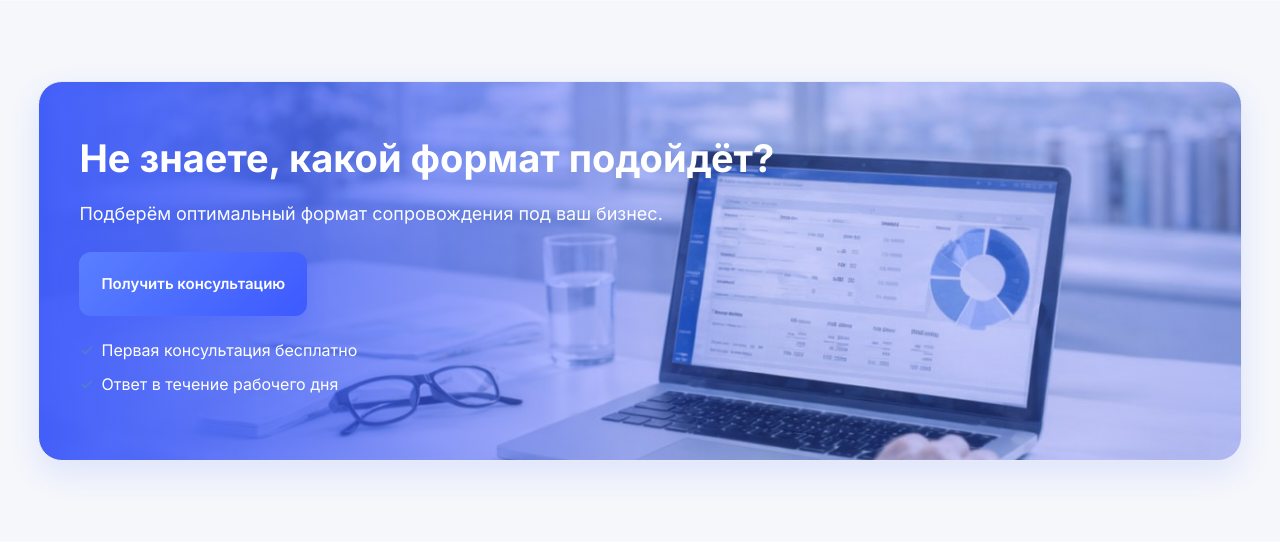
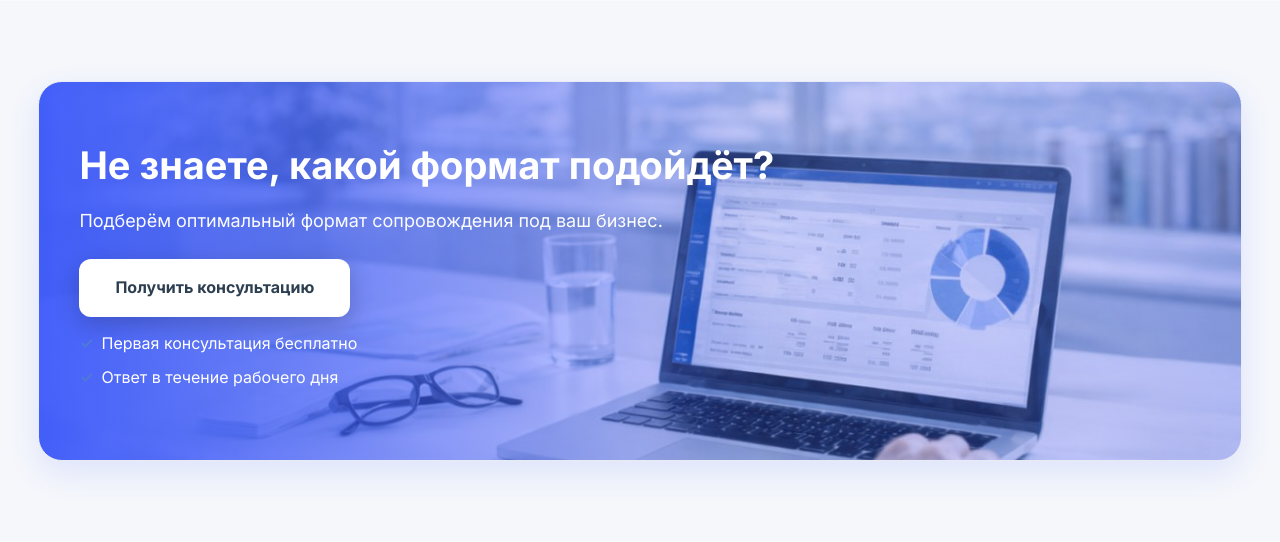
Before and after one commit to KoboSteruS/TOT, a Flask app: page / in a window 1280 px wide. Shown: the part 3104-3646 px from the top of the page. Run offline with Flask 3, Linux system fonts and the light colour scheme.

Commit message:
style: белая кнопка с чёрным текстом в CTA блоке
- Добавлен класс btn-cta-white-special

- Белый фон (#fff) с тёмным текстом (var(--text))

- Тёмная тень для контраста на синем фоне

- Hover: подъём + усиление тени + светло-серый фон

- Лучший контраст на синем градиентном фоне

Made-with: Cursor

```diff
--- a/static/styles.css
+++ b/static/styles.css
@@ -1228,6 +1228,27 @@ h2 {
   font-weight: 700;
 }
 
+.btn-cta-white-special {
+  display: inline-block;
+  padding: 16px 36px;
+  background: #fff;
+  color: var(--text);
+  font-weight: 700;
+  font-size: 16px;
+  border-radius: 12px;
+  text-decoration: none;
+  transition: all .3s cubic-bezier(0.4, 0, 0.2, 1);
+  box-shadow: 0 8px 24px rgba(0, 0, 0, .2);
+  border: none;
+  cursor: pointer;
+}
+
+.btn-cta-white-special:hover {
+  transform: translateY(-3px);
+  box-shadow: 0 12px 32px rgba(0, 0, 0, .3);
+  background: #f8f9fb;
+}
+
 /* Timeline процесса работы */
 .process-timeline {
   max-width: 920px;
--- a/templates/index.html
+++ b/templates/index.html
@@ -429,7 +429,7 @@
           <div>
             <h2>Не знаете, какой формат подойдёт?</h2>
             <p>Подберём оптимальный формат сопровождения под ваш бизнес.</p>
-            <a class="btn btn-primary" href="#final-cta">Получить консультацию</a>
+            <a class="btn btn-cta-white-special" href="#final-cta">Получить консультацию</a>
             <ul>
               <li>Первая консультация бесплатно</li>
               <li>Ответ в течение рабочего дня</li>
```
